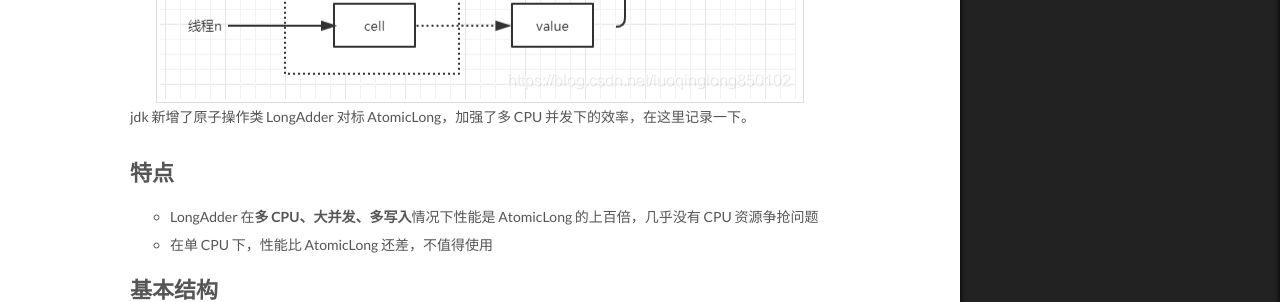
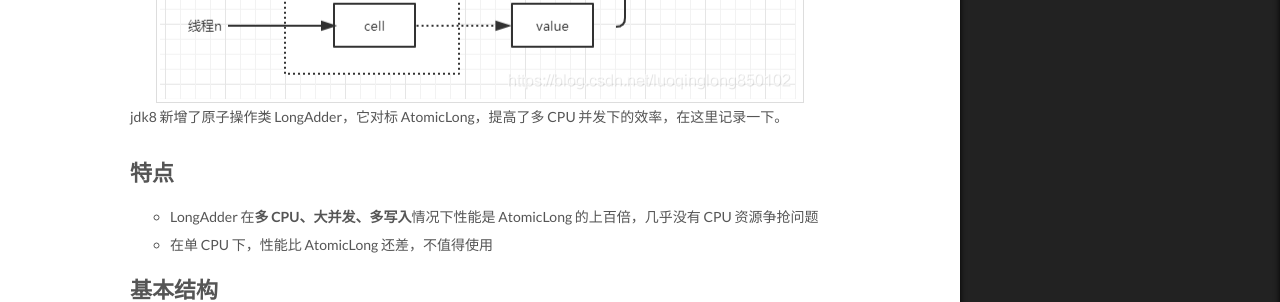
Before and after one commit to CodeHunter2006/CodeHunter2006.github.io, a Jekyll site: the page built from _posts/2021-05-09-Java_LongAdder.md, in a window 1280 px wide and 1400 px high, scrolled down 617 px. Shown: the part 413-715 px from the top of the window. Built offline with Jekyll 4.4.1, drawn with Linux system fonts in a browser that asks for light colours.

Commit message:
[doc]: add contents.

```diff
--- a/_posts/2021-05-09-Java_LongAdder.md
+++ b/_posts/2021-05-09-Java_LongAdder.md
@@ -6,7 +6,7 @@ tags: Java Algorithm
 ---
 
 ![Java](/assets/images/2021-05-09-Java_LongAdder_1.png)
-jdk 新增了原子操作类 LongAdder 对标 AtomicLong，加强了多 CPU 并发下的效率，在这里记录一下。
+jdk8 新增了原子操作类 LongAdder，它对标 AtomicLong，提高了多 CPU 并发下的效率，在这里记录一下。
 
 # 特点
 
```
